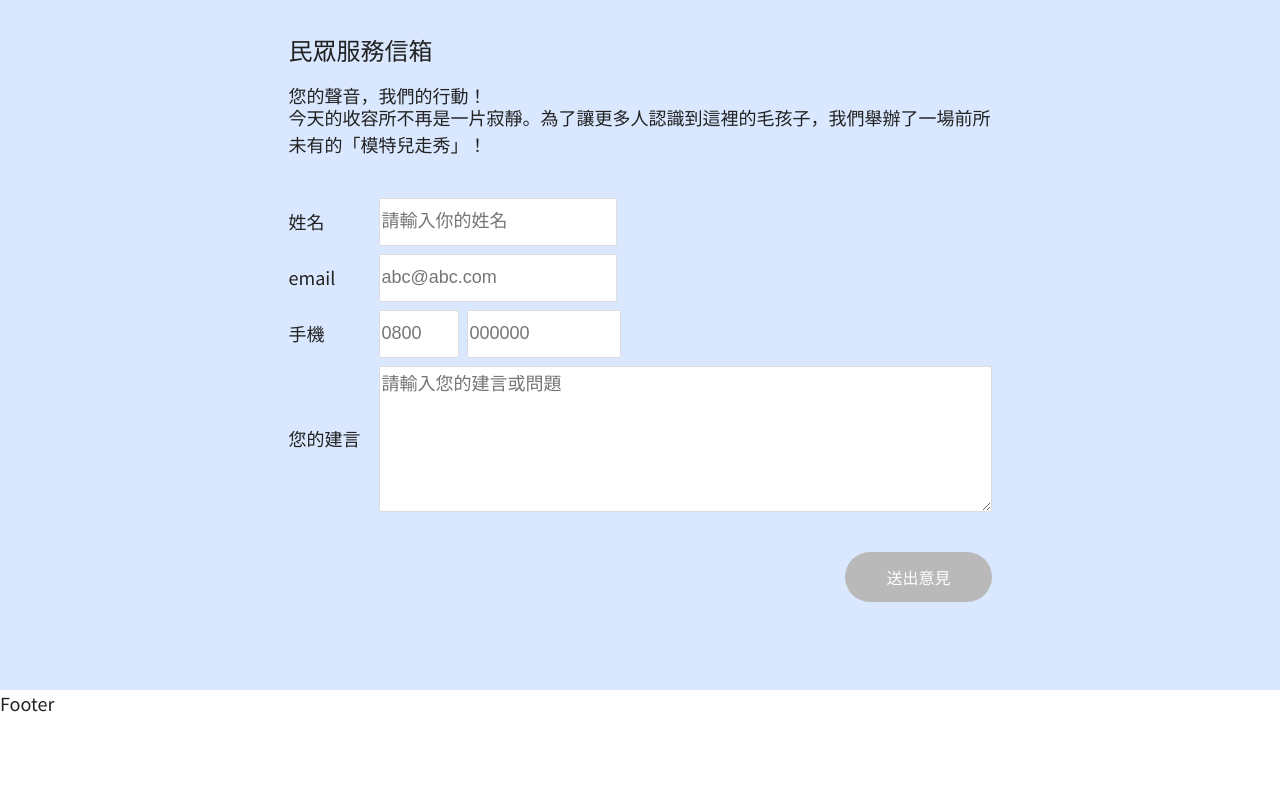
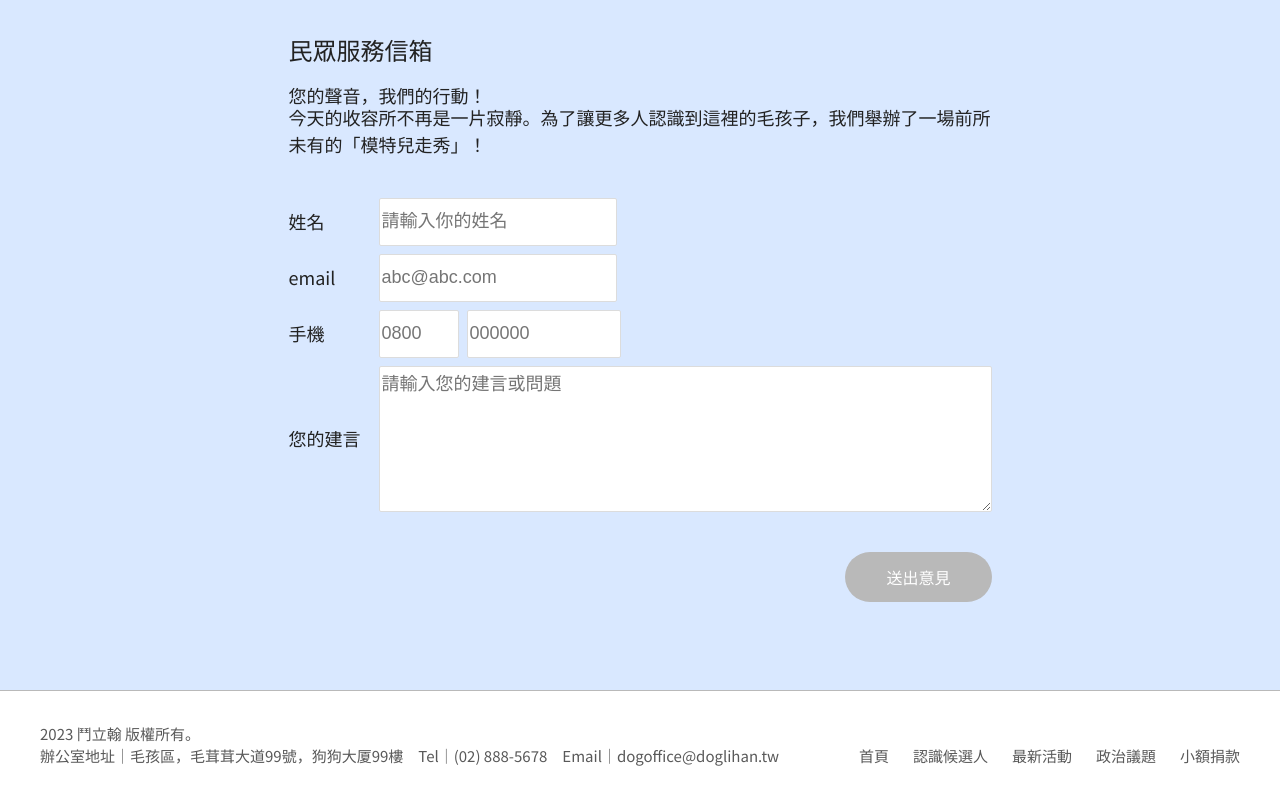
Before and after one commit to yanennnnn/2023-thef2e-legislative-election-official-website, a React (Vite) app: page / in a window 1280 px wide. Shown: the part 2856-3656 px from the top of the page. Before the commit the page ends 3573 px from the top, so only its background shows below. Built offline with nearby package versions, Linux system fonts and the light colour scheme; a web font is replaced by a local one.

Commit message:
feat: footer

```diff
--- a/src/components/Footer.tsx
+++ b/src/components/Footer.tsx
@@ -1,9 +1,62 @@
+import styled from "styled-components";
+import { Link } from "react-router-dom";
+const StyledFooter = styled.footer`
+  padding: 32px 40px;
+  border-top: 1px solid  #B9B9B9;
+  color: #595959;
+  font-size:15px;
+  .bottom {
+    font-size: 15px;
+    display: flex;
+    justify-content: space-between;
+    align-items: flex-end;
+  }
+`
+const StyledLink = styled(Link)`
+  margin-left: 24px;
+  font-size: 15px;
+`;
+const routerLink = [
+  {
+    title: '首頁',
+    path: '/'
+  },
+  {
+    title: '認識候選人',
+    path: 'about'
+  },
+  {
+    title: '最新活動',
+    path: 'news'
+  },
+  {
+    title: '政治議題',
+    path: 'policy'
+  },
+  {
+    title: '小額捐款',
+    path: 'donate'
+  },
+]
+
 function Footer() {
 
+
   return (
-    <>
-      Footer
-    </>
+    <StyledFooter>
+      <p>2023 鬥立翰 版權所有。</p>
+      <div className="bottom">
+        <p>辦公室地址｜毛孩區，毛茸茸大道99號，狗狗大厦99樓　Tel｜(02) 888-5678　Email｜dogoffice@doglihan.tw</p>
+        <div>
+          {routerLink.map((item) => (
+            <StyledLink key={item.title} to={item.path}>
+              {item.title}
+            </StyledLink>
+          ))}
+        </div>
+      </div>
+
+    </StyledFooter>
   )
 }
 
```
